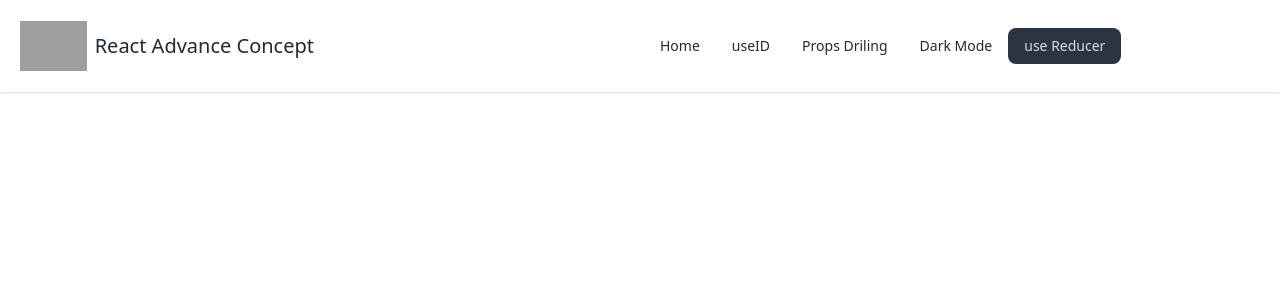
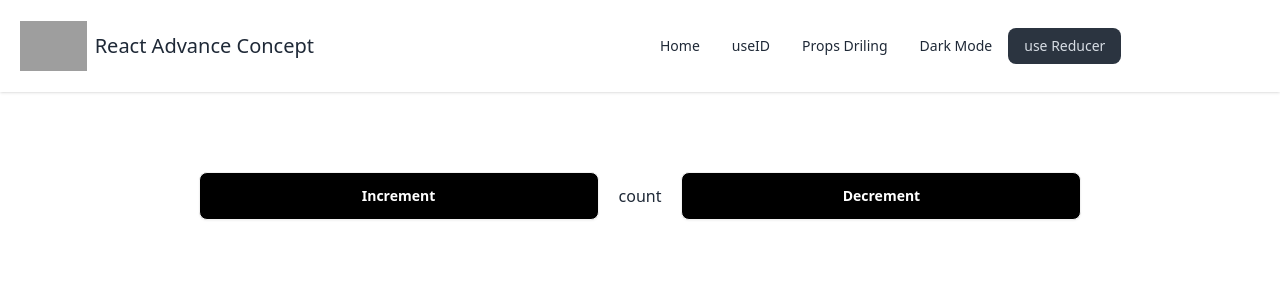
Before and after one commit to minhazapon/react.js-advance-concept, a React (Vite) app: page /re in a window 1280 px wide. Shown: the top 300 px of the page. Built offline with nearby package versions, Linux system fonts and the light colour scheme; grey boxes are pictures that could not be loaded.

Commit message:
added file

```diff
--- a/src/use reducer/Reducer.jsx
+++ b/src/use reducer/Reducer.jsx
@@ -1,10 +1,21 @@
 
 
 function Reducer() {
+
+
+
     return (
-        <div>
+        <>
+            <div className=" m-20 ">
 
-        </div>
+                <div className=" flex justify-center items-center gap-5 ">
+                    <button className=" btn w-[400px] bg-black text-white ">Increment</button>
+                    <p>count</p>
+                    <button className=" btn w-[400px] bg-black text-white">Decrement</button>
+                </div>
+
+            </div>
+        </>
     )
 }
 
```
